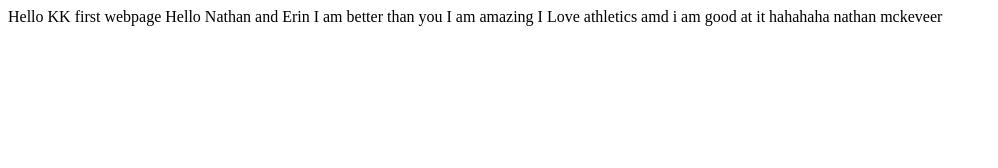
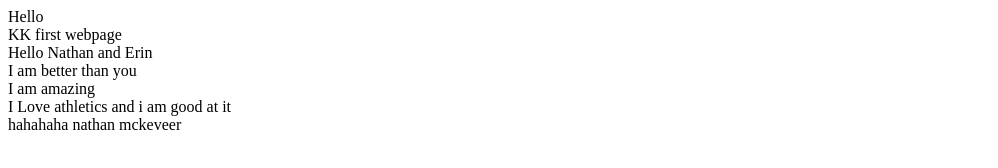
Before and after one commit to Kaitlinn2009/webpage, a plain HTML site: page index.html in a window 1280 px wide. Shown: the whole page, without its empty margins (0-998 px from the left). Drawn offline with Linux system fonts and the light colour scheme.

Commit message:
text about nathan mckeveer

```diff
--- a/index.html
+++ b/index.html
@@ -5,13 +5,13 @@ KK first webpage
 </title>
 </head>
 <body>
-Hello
-KK first webpage
-Hello Nathan and Erin
-I am better than you
-I am amazing
-I Love athletics amd i am good at it
-hahahaha nathan mckeveer
+Hello<br/>
+KK first webpage<br/>
+Hello Nathan and Erin<br/>
+I am better than you<br/>
+I am amazing<br/>
+I Love athletics and i am good at it<br/>
+hahahaha nathan mckeveer<br/>
 </body>
 
 </html>
```
